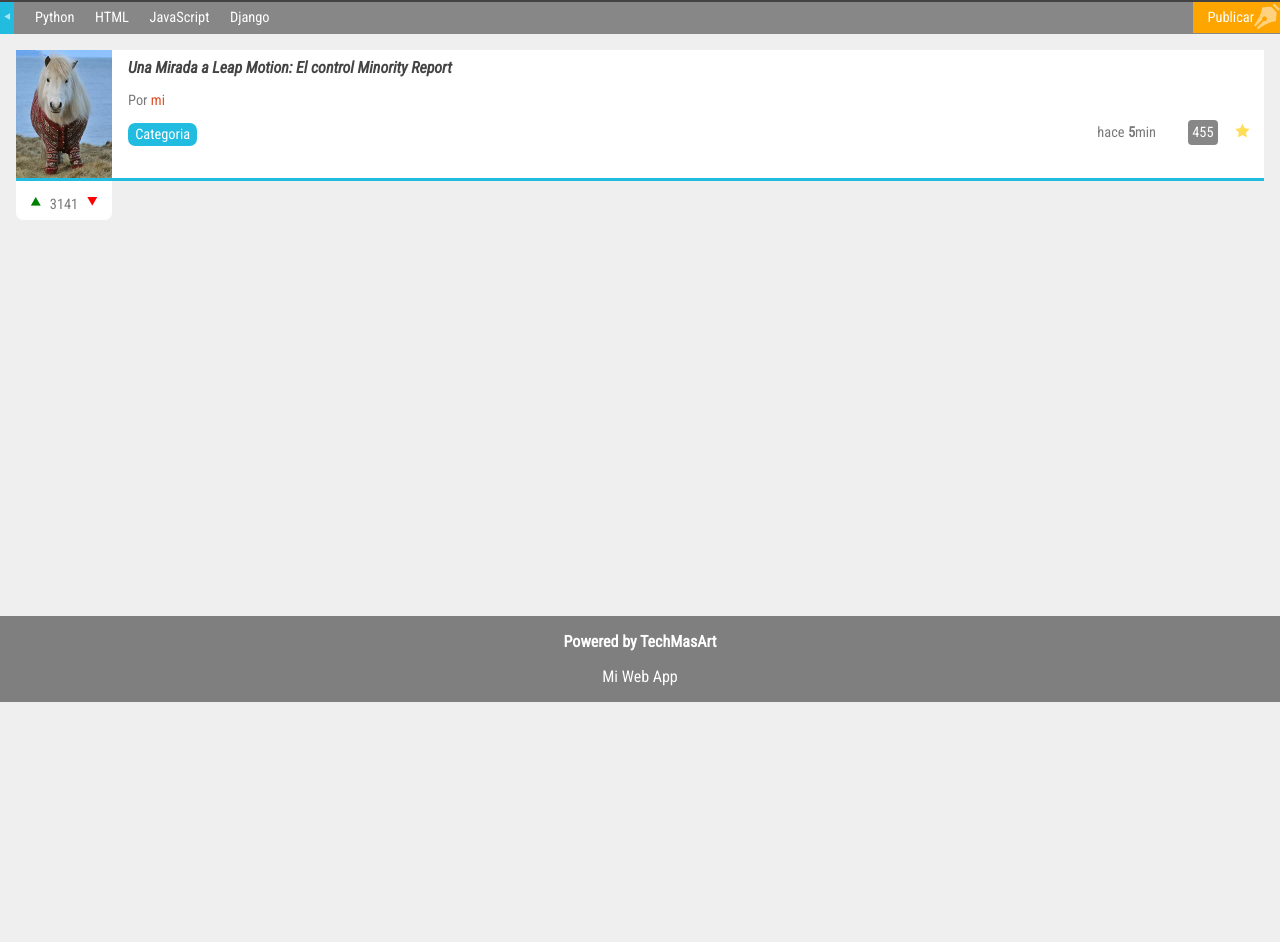
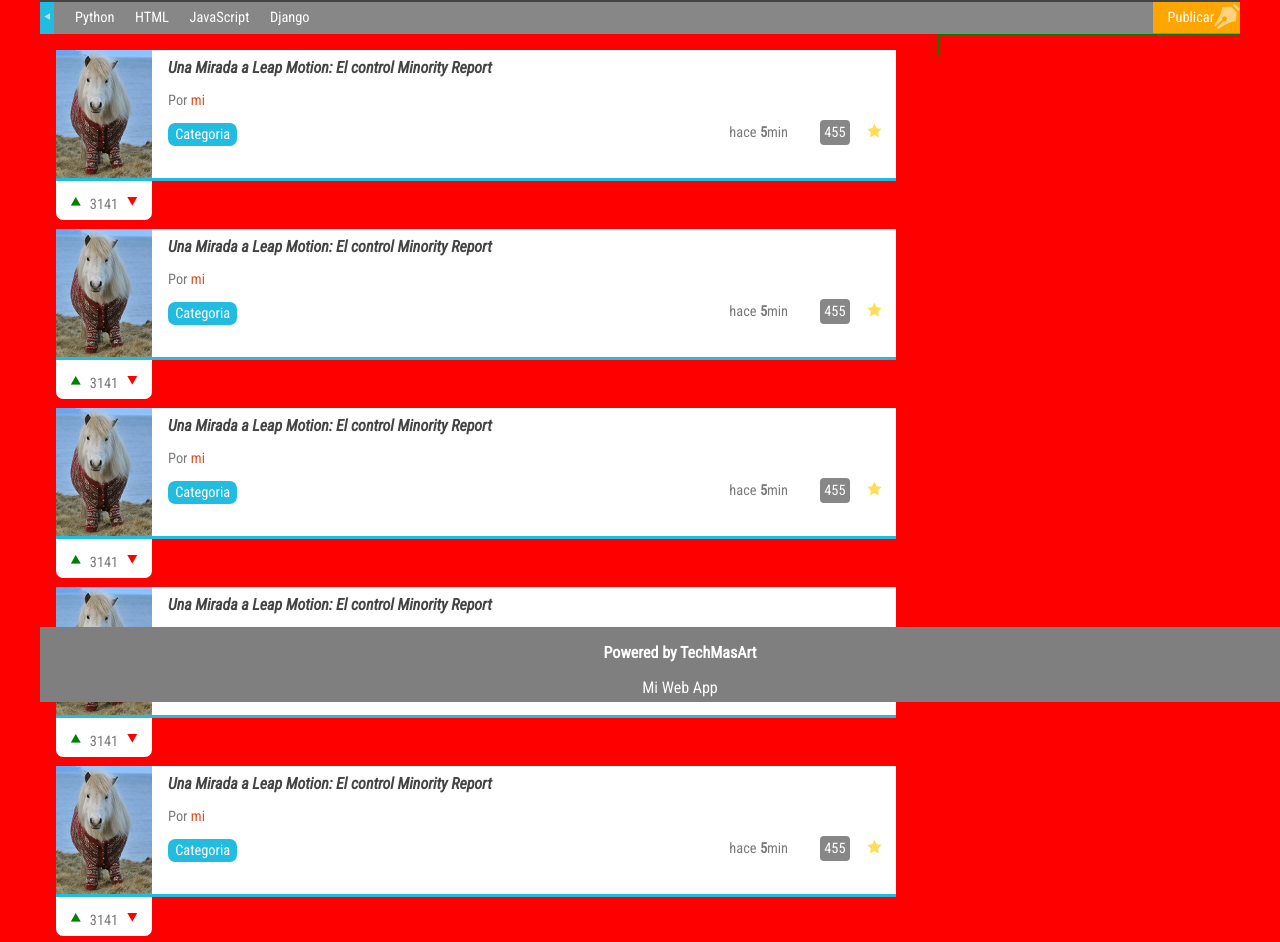
Before and after one commit to wolfgothic/pulse, a plain HTML site: page index.html in a window 1280 px wide. Shown: the part 98-1040 px from the top of the page. Before the commit the page ends 800 px from the top, so only its background shows below. Drawn offline with Linux system fonts and the light colour scheme.

Commit message:
responsive

```diff
--- a/estilos.css
+++ b/estilos.css
@@ -129,6 +129,9 @@ nav #publicar_nav a
 	display: inline-block;
 	padding: 0.5em 1em;
 }
+#bienvenida{
+	display: none;
+}
 #contenido
 {
 	margin: 1em;
@@ -233,4 +236,5 @@ footer
 	position: fixed;
 	text-align: center;
 	width: 100%;
+	height: 75px;
 }
--- a/index.html
+++ b/index.html
@@ -2,10 +2,12 @@
 <html lang="es">
 	<head>
 		<meta charset="utf-8" />
+		<meta name="viewport" content="width=device-width, initial-scale=1, maxime-scale=1"/>
 		<title>Puls3 comunidad de gente cool, atractiva y millonaria</title>
 		<link rel="stylesheet" type="text/css" href="normalize.css" />
 		<link href='http://fonts.googleapis.com/css?family=Roboto+Condensed:400italic,400' rel='stylesheet' type='text/css' />
 		<link rel="stylesheet" type="text/css" href="estilos.css" />
+		<link rel="stylesheet" type="text/css" href="responsive.css" />
 	</head>
 	<body>
 		<header>
@@ -31,7 +33,123 @@
 				<li id="publicar_nav" ><a href="">Publicar</a></li>
 			</ul>
 		</nav>
+		<aside id="bienvenida">
+			<h2></h2>
+			<p></p>
+			<a href=""></a>
+			<p></p>
+		</aside>
 		<section id="contenido" >
+			<article class="item">
+				<figure class="imagen_item">
+					<img src="imagen.jpg" />
+				</figure>
+				<h2 class="titulo_item">
+					<em><a href="#">Una Mirada a Leap Motion: El control Minority Report</a></em>
+				</h2>
+				<p class="autor_item">
+					Por <a href="#">mi</a>
+				</p>
+				<p class="datos_item">
+					<a href="#" class="tag_item">Categoria</a>
+					<span class="flecha_item">hace <strong>5</strong>min</span>
+					<a href="#" class="comentario_item">455</a>
+					<a href="#" class="guardar_item"></a>
+				</p>
+				<p class="votacion">
+					<a href="#" class="up"></a>
+					3141
+					<a href="#" class="down"></a>
+				</p>
+			</article>
+			<article class="item">
+				<figure class="imagen_item">
+					<img src="imagen.jpg" />
+				</figure>
+				<h2 class="titulo_item">
+					<em><a href="#">Una Mirada a Leap Motion: El control Minority Report</a></em>
+				</h2>
+				<p class="autor_item">
+					Por <a href="#">mi</a>
+				</p>
+				<p class="datos_item">
+					<a href="#" class="tag_item">Categoria</a>
+					<span class="flecha_item">hace <strong>5</strong>min</span>
+					<a href="#" class="comentario_item">455</a>
+					<a href="#" class="guardar_item"></a>
+				</p>
+				<p class="votacion">
+					<a href="#" class="up"></a>
+					3141
+					<a href="#" class="down"></a>
+				</p>
+			</article>
+			<article class="item">
+				<figure class="imagen_item">
+					<img src="imagen.jpg" />
+				</figure>
+				<h2 class="titulo_item">
+					<em><a href="#">Una Mirada a Leap Motion: El control Minority Report</a></em>
+				</h2>
+				<p class="autor_item">
+					Por <a href="#">mi</a>
+				</p>
+				<p class="datos_item">
+					<a href="#" class="tag_item">Categoria</a>
+					<span class="flecha_item">hace <strong>5</strong>min</span>
+					<a href="#" class="comentario_item">455</a>
+					<a href="#" class="guardar_item"></a>
+				</p>
+				<p class="votacion">
+					<a href="#" class="up"></a>
+					3141
+					<a href="#" class="down"></a>
+				</p>
+			</article>
+			<article class="item">
+				<figure class="imagen_item">
+					<img src="imagen.jpg" />
+				</figure>
+				<h2 class="titulo_item">
+					<em><a href="#">Una Mirada a Leap Motion: El control Minority Report</a></em>
+				</h2>
+				<p class="autor_item">
+					Por <a href="#">mi</a>
+				</p>
+				<p class="datos_item">
+					<a href="#" class="tag_item">Categoria</a>
+					<span class="flecha_item">hace <strong>5</strong>min</span>
+					<a href="#" class="comentario_item">455</a>
+					<a href="#" class="guardar_item"></a>
+				</p>
+				<p class="votacion">
+					<a href="#" class="up"></a>
+					3141
+					<a href="#" class="down"></a>
+				</p>
+			</article>
+			<article class="item">
+				<figure class="imagen_item">
+					<img src="imagen.jpg" />
+				</figure>
+				<h2 class="titulo_item">
+					<em><a href="#">Una Mirada a Leap Motion: El control Minority Report</a></em>
+				</h2>
+				<p class="autor_item">
+					Por <a href="#">mi</a>
+				</p>
+				<p class="datos_item">
+					<a href="#" class="tag_item">Categoria</a>
+					<span class="flecha_item">hace <strong>5</strong>min</span>
+					<a href="#" class="comentario_item">455</a>
+					<a href="#" class="guardar_item"></a>
+				</p>
+				<p class="votacion">
+					<a href="#" class="up"></a>
+					3141
+					<a href="#" class="down"></a>
+				</p>
+			</article>
 			<article class="item">
 				<figure class="imagen_item">
 					<img src="imagen.jpg" />
--- /dev/null
+++ b/responsive.css
@@ -0,0 +1,45 @@
+@media screen and (min-width: 768px)
+{
+	body{
+		background: black;
+		margin: 0 auto;
+		max-width: 1200px;
+	}
+	#bienvenida{
+	border: 1px solid green;
+	display: block;
+	float: right;
+	margin-right: 0.2;
+	width: 25%;
+
+	}
+	#bienvenida h2{
+		color: #434343;
+	}
+	#bienvenida #mensaje_registro,#bienvenida #registro
+	{
+		text-align: center;
+	}
+	#bienvenida #mensaje_registro{
+		font-size: 0.8em;
+	}
+	#bienvenida #registro{
+		background: #22bce0;
+		color: white;
+		display: block;
+	}
+	#contenido
+	{
+		width: 70%;
+	}
+	footer{
+		width: 100%;
+	}
+
+}
+@media screen and (min-width: 1200px)
+{
+	body{
+		background: red;
+	}
+}
```
Also changed, not shown: detalles.txt.
